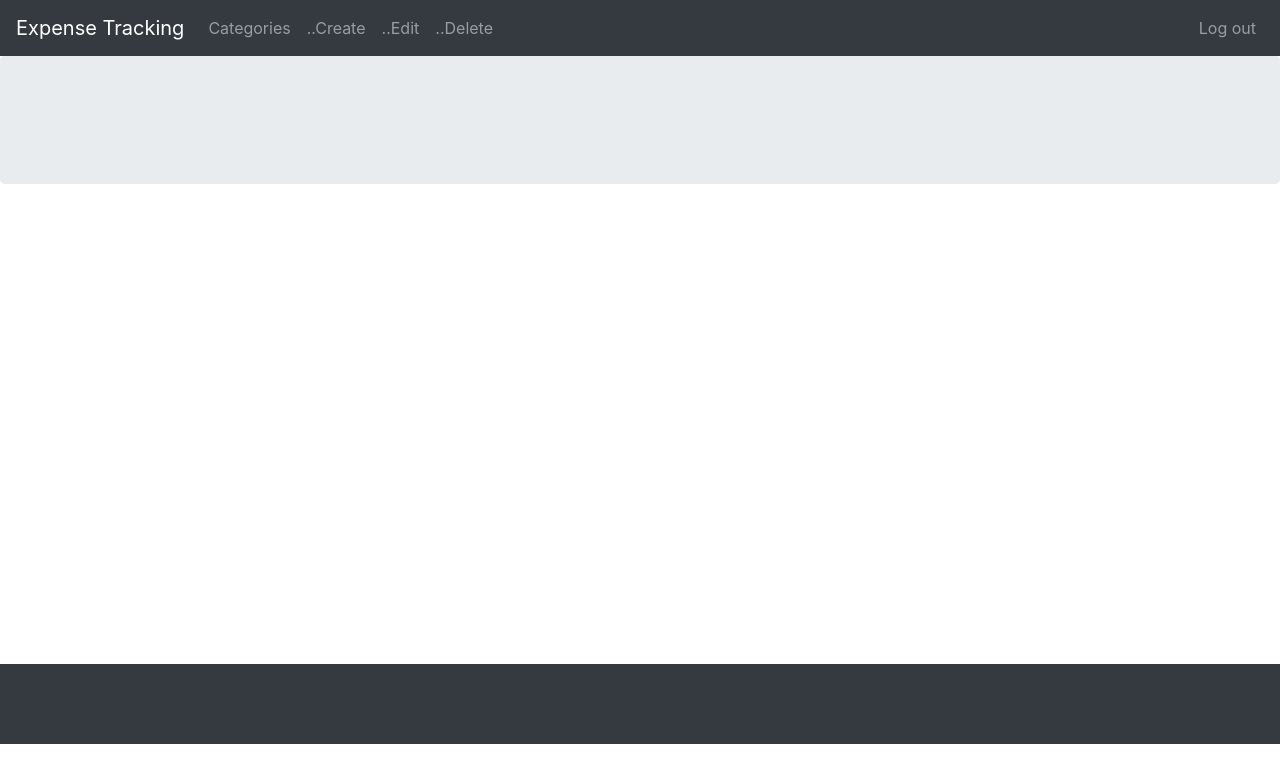
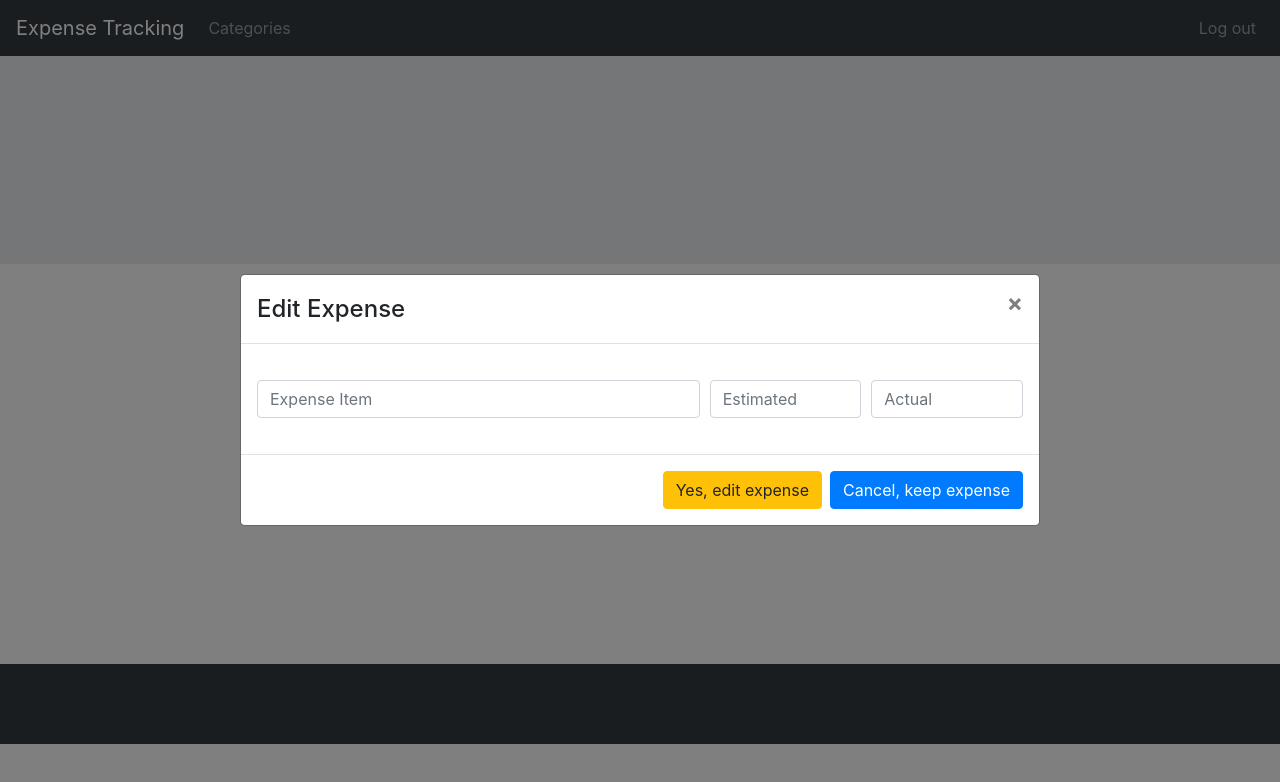
Before and after one commit to Mikaela95/project-3-expense-tracking, a React (Create React App) app in the folder client/: page /edit in a window 1280 px wide. Shown: the top 782 px of the page. Built offline with nearby package versions, Linux system fonts and the light colour scheme.

Commit message:
Tidying up code and fleshing out edit expense file

```diff
--- a/client/src/App.js
+++ b/client/src/App.js
@@ -11,7 +11,7 @@ import { DeleteExpense } from "./components/DeleteExpense.js";
 const App = () => {
   return (
     <Router>
-      <div className="App">
+      <div className="App" style={{backgroundColor: '#e9ecef'}}>
         <NavBarComponent />
         <Jumbotron style={{ marginBottom: "auto" }}>
           <Route path="/" exact component={ExpenseList} />
@@ -25,35 +25,4 @@ const App = () => {
   );
 };
 
-// const category = {
-//   title: "Food",
-//   id: "1"
-
-// }
-// const App = () => {
-
-//   const fetchInfo = (categoryID) => {
-//     // actually fetch stuff here instead
-//     return [{
-//     id: 1,
-//     amt: 100
-//       }]
-//   }
-//   return (
-//     <Router>
-//       <div className="App">
-//         <ExpenseListNew categoryTitle={category.title} categoryId={category.id} expenses={[{
-//           id: 1,
-//           amt: 10
-//         }]}></ExpenseListNew>
-//       </div>
-//     </Router>
-//   );
-// };
-
 export { App };
-
-/*
-Need to change the url paths - following example for now
-
-*/
--- a/client/src/components/CategoryItem.js
+++ b/client/src/components/CategoryItem.js
@@ -11,6 +11,7 @@ const CategoryItem = ({ match }) => {
   const [category, setCategory] = useState([]);
   const [active, setActive] = useState("");
   const [expenseData, setExpenseData] = useState({ id: "" });
+  console.log(match);
 
   useEffect(() => {
     fetchCategory();
@@ -59,7 +60,7 @@ const CategoryItem = ({ match }) => {
     e.preventDefault();
     setActive("edit");
     setExpenseData({ id: e.currentTarget.value });
-  }
+  };
 
   const renderExpenseItems = () => {
     return expenses.map((expense) => (
--- a/client/src/components/DeleteExpense.js
+++ b/client/src/components/DeleteExpense.js
@@ -1,11 +1,32 @@
 import React, { useState } from "react";
 import Modal from "react-bootstrap/Modal";
 import Button from "react-bootstrap/Button";
+import Alert from "react-bootstrap/Alert";
 
 const DeleteExpense = (props) => {
   const [modalShow, setModalShow] = useState(props.setModalShow);
-  const [expensesList, setExpensesList] = useState([]);
+  const [show, setShow] = useState(false);
+  /* const [expensesList, setExpensesList] = useState([]); */
   //console.log(props.expenseData);
+
+  const successNotification = () => {
+    return (
+      <Alert show={show} variant="success">
+        <Alert.Heading>How's it going?!</Alert.Heading>
+        <p>
+          Duis mollis, est non commodo luctus, nisi erat porttitor ligula, eget
+          lacinia odio sem nec elit. Cras mattis consectetur purus sit amet
+          fermentum.
+        </p>
+        <hr />
+        <div className="d-flex justify-content-end">
+          <Button onClick={() => setShow(false)} variant="outline-success">
+            Close me y'all!
+          </Button>
+        </div>
+      </Alert>
+    );
+  };
 
   const handleSubmit = (e) => {
     //e.preventDefault();
@@ -39,8 +60,7 @@ const DeleteExpense = (props) => {
         </Modal.Header>
         <Modal.Body>
           <p>
-            Are you sure you want to delete this expense: (expense item to
-            come). This cannot be undone.
+            Are you sure you want to delete this expense. This cannot be undone.
           </p>
         </Modal.Body>
         <Modal.Footer>
--- a/client/src/components/EditExpense.js
+++ b/client/src/components/EditExpense.js
@@ -5,39 +5,28 @@ import Form from "react-bootstrap/Form";
 import Col from "react-bootstrap/Col";
 
 const EditExpense = (props) => {
-  const [modalShow, setModalShow] = useState(props.setModalShow);
-  const [expensesList, setExpensesList] = useState([]);
+  const [modalShow, setModalShow] = useState(true);
   const [formState, setFormState] = useState({
     name: "",
-    projectedExpense: 0,
-    actualExpense: 0,
+    projectedExpense: "",
+    actualExpense: "",
   });
-  console.log(props.expenseData);
+  const [expensesList, setExpensesList] = useState([]);
 
   const handleInputChange = (e) => {
-    // e.preventDefault();
+    e.preventDefault();
     const newState = { ...formState };
     newState[e.target.name] = e.target.value;
     setFormState(newState);
   };
 
   const handleSubmit = (e) => {
-    //e.preventDefault();
-    /* console.log("handleSubmit");
-    console.log("Form information:", formState);
-    console.log(props.expenseData.id); */
+    window.location.reload();
+    setModalShow(false);
     handleEditExpense(props.expenseData.id, formState);
   };
 
   const handleEditExpense = (expense, newData) => {
-    /* console.log("handleEditExpense:", expense);
-
-    const foundExpense = expensesList.findIndex((expenseEl) => {
-      console.log("expenseEl:", expenseEl);
-      return expenseEl._id === expense._id;
-    });
-    console.log("foundExpense:", foundExpense); */
-
     const newExpenses = [...expensesList];
     newExpenses[expense] = newData;
     setExpensesList(newExpenses);
@@ -68,7 +57,7 @@ const EditExpense = (props) => {
           </Modal.Title>
         </Modal.Header>
         <Modal.Body>
-          <Form onSubmit={handleSubmit}>
+          <Form>
             <Form.Row style={{ margin: "20px -5px" }}>
               <Col xs={7}>
                 <Form.Control
@@ -82,7 +71,7 @@ const EditExpense = (props) => {
               <Col>
                 <Form.Control
                   placeholder="Estimated"
-                  name="estimated"
+                  name="projectedExpense"
                   value={formState.projectedExpense}
                   onChange={handleInputChange}
                   required
@@ -91,7 +80,7 @@ const EditExpense = (props) => {
               <Col>
                 <Form.Control
                   placeholder="Actual"
-                  name="actual"
+                  name="actualExpense"
                   value={formState.actualExpense}
                   onChange={handleInputChange}
                   required
--- a/client/src/components/Navbar.js
+++ b/client/src/components/Navbar.js
@@ -10,9 +10,9 @@ const NavBarComponent = () => {
       <Navbar.Collapse id="basic-navbar-nav">
         <Nav className="mr-auto">
           <Nav.Link href="/">Categories</Nav.Link>
-          <Nav.Link href="/create">..Create</Nav.Link>
+          {/* <Nav.Link href="/create">..Create</Nav.Link>
           <Nav.Link href="/edit">..Edit</Nav.Link>
-          <Nav.Link href="/delete">..Delete</Nav.Link>
+          <Nav.Link href="/delete">..Delete</Nav.Link> */}
         </Nav>
         <Nav>
           <Nav.Link href="/logout">Log out</Nav.Link>
```
Also changed, not shown: client/src/App.css (line endings or trailing spaces).
